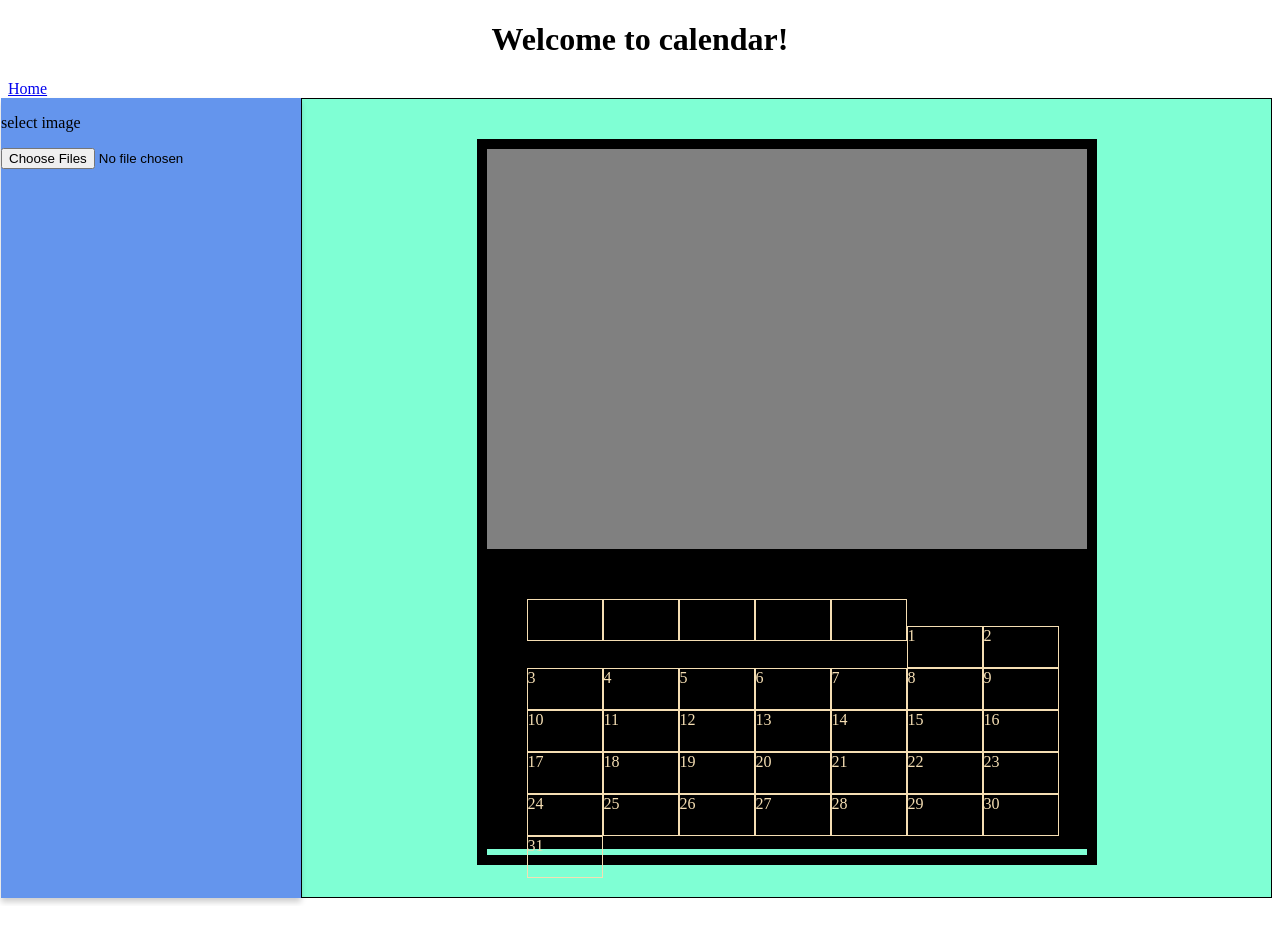
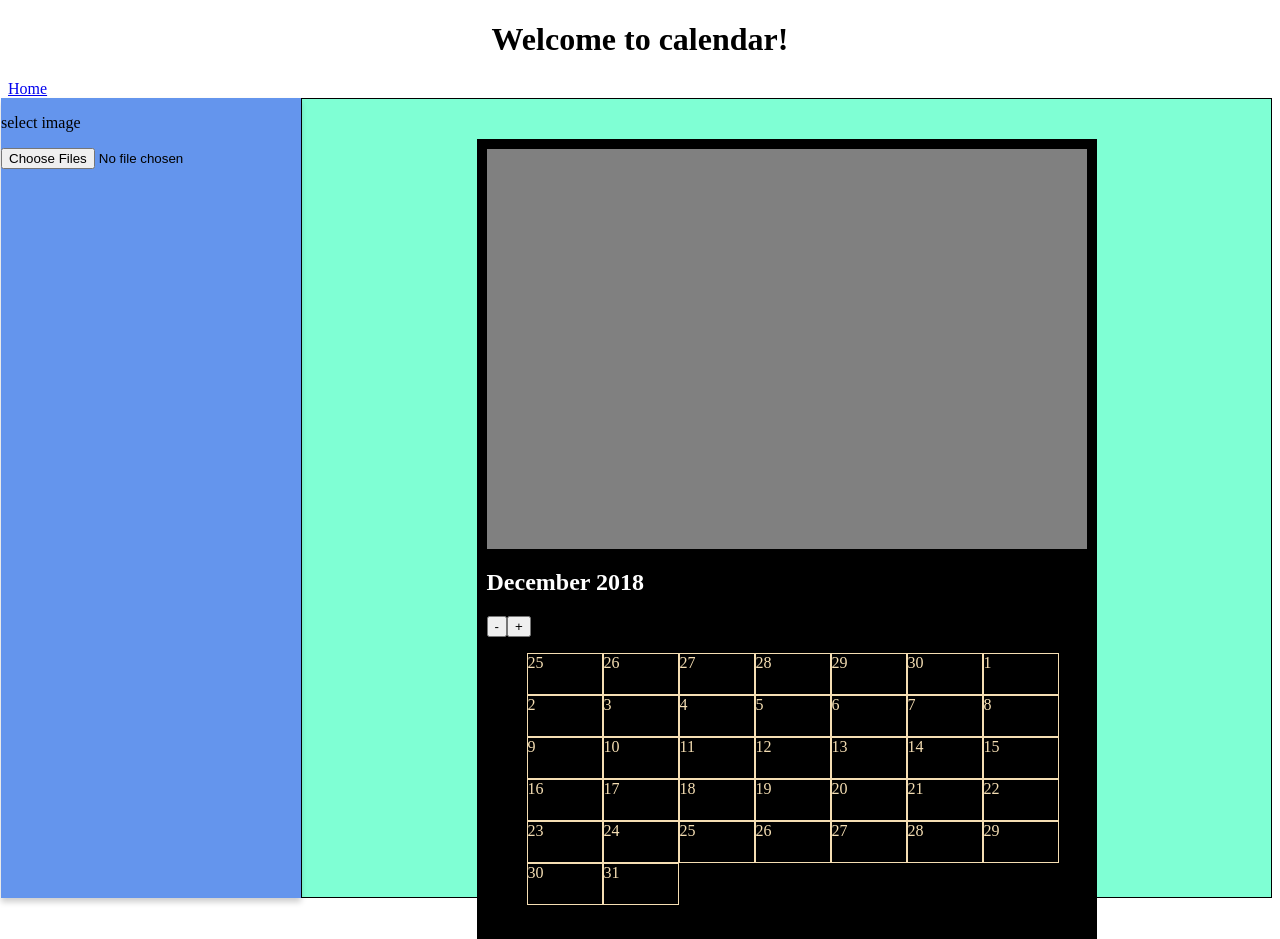
Before and after one commit to xwxnumber1xwx/ANGULAR_Photo-Calendar, an Angular app: page /home in a window 1280 px wide. Before the commit the page ends 906 px from the top, so only its background shows below. Built offline with nearby package versions, Linux system fonts and the light colour scheme.

Commit message:
add calendar functions

```diff
--- a/src/app/main-calendar/main-calendar.component.html
+++ b/src/app/main-calendar/main-calendar.component.html
@@ -7,7 +7,8 @@
         <img id="calendar-photo" *ngIf="image" [src]="image">
       </div>
       <div id="month-container">
-        <p>{{year}}</p>
+        <h2 id="calendar-year">{{monthName}} {{year}}</h2>
+        <button (click)="lastMonth()">-</button><button (click)="nextMonth()">+</button>
         <ul>
           <li class="calendar-tab" *ngFor="let day of month">{{day}}</li>
         </ul>
--- a/src/app/main-calendar/main-calendar.component.sass
+++ b/src/app/main-calendar/main-calendar.component.sass
@@ -43,9 +43,12 @@ $shadows: 0 4px 6px 0 hsla(0, 0%, 0%, 0.2)
     height: 400px
     background: grey
 
+#calendar-year
+    color: white
+
 #month-container
     width: 100%
-    height: 300px
+    height: 380px
     background: black
     display: inline-block
 
--- a/src/app/main-calendar/main-calendar.component.ts
+++ b/src/app/main-calendar/main-calendar.component.ts
@@ -11,24 +11,61 @@ export class MainCalendarComponent implements OnInit {
   date: Date;
   year: number;
   month: any[] = [];
+  monthName: string = '';
 
-  constructor( ) { }
+  constructor() { }
 
   ngOnInit() {
     this.date = new Date;
+    this.month = this.createCalendarDate();
+  }
+
+  createCalendarDate(): any {
+    let month: any[] = [];
     this.year = this.date.getFullYear();
-    let m = this.date.getMonth();
-    let daysOfMonth = 31;
-    if ((m === 3) || m === 5 || m===8 || m ===10) {
-      daysOfMonth = 30;
-    } else if (m===1) {
-      daysOfMonth = 28;
+    this.monthName = this.getMonthName(this.date.getMonth());
+    let daysOfMonth = this.getFullMonth(this.date.getMonth());
+    let daysOfLastMonth = this.getFullMonth(this.date.getMonth() - 1);
+    this.date.setDate(1);
+    let firstDay = this.date.getDay();
+    console.log("firstDay " + firstDay);
+    let m: number[] = [];
+    // +1 mean week start sunday, TODO: +2 for monday but got some error to fix
+    for (let i = -firstDay+1; i <= daysOfMonth; i++) {
+      if (i<1) {
+        month.push(daysOfLastMonth - i - firstDay+1)
+      } else
+      m.push(i);
     }
-    let day = this.date.getDay();
-    for(let i = -day; i <= daysOfMonth; i++) {
-        i < 1 ? this.month.push('') : this.month.push(i);
+    month.reverse();
+    month = month.concat(m);
+    return month;
+  }
+
+  nextMonth(): void {
+    this.date.setMonth(this.date.getMonth()+1);
+    this.month = this.createCalendarDate();
+  }
+  lastMonth(): void {
+    this.date.setMonth(this.date.getMonth()-1);
+    this.month = this.createCalendarDate();
+  }
+
+  getFullMonth(m): number {
+    if (m < 0) {
+      m = 11;
     }
-    console.log(this.month);
+    if ((m === 3) || m === 5 || m === 8 || m === 10) {
+      return 30;
+    } else if (m === 1) {
+      return 28;
+    }
+    return 31;
+  }
+
+  getMonthName(n): string {
+    let months    = ['January','February','March','April','May','June','July','August','September','October','November','December'];
+    return months[n];
   }
 
   UseThisPicture(url: any) {
```
